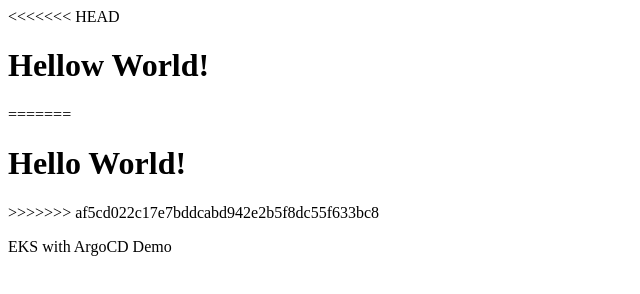
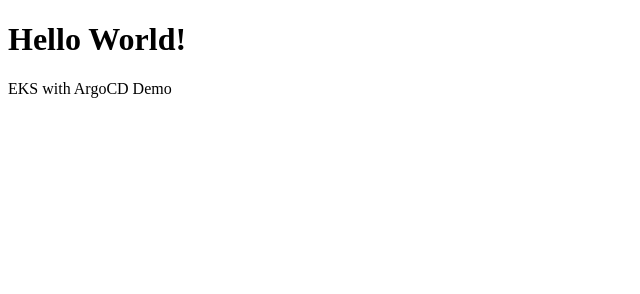
Before and after one commit to BatelCohen7/eks-migdal-project, a plain HTML site: page k8s/hello-world/index.html in a window 1280 px wide. Shown: the whole page, without its empty margins (0-640 px from the left). Drawn offline with Linux system fonts and the light colour scheme.

Commit message:
fix: resolve merge conflicts and split manifests

```diff
--- a/k8s/hello-world/index.html
+++ b/k8s/hello-world/index.html
@@ -4,11 +4,7 @@
     <title>Hello World</title>
 </head>
 <body>
-<<<<<<< HEAD
-    <h1>Hellow World!</h1>
-=======
     <h1>Hello World!</h1>
->>>>>>> af5cd022c17e7bddcabd942e2b5f8dc55f633bc8
     <p>EKS with ArgoCD Demo</p>
 </body>
 </html>
```
Also changed, not shown: 4 other files.
